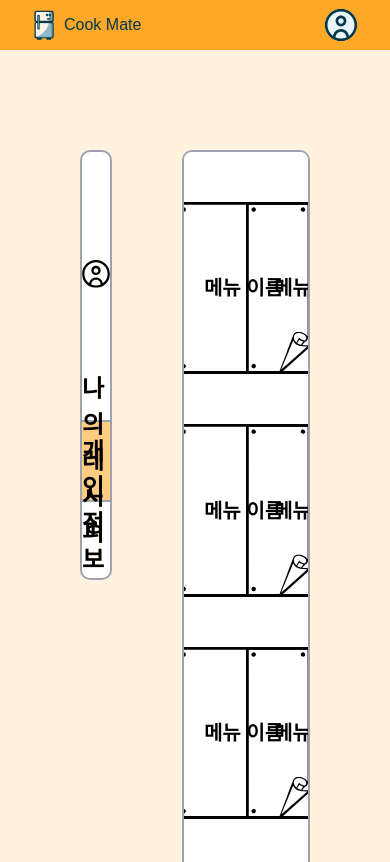
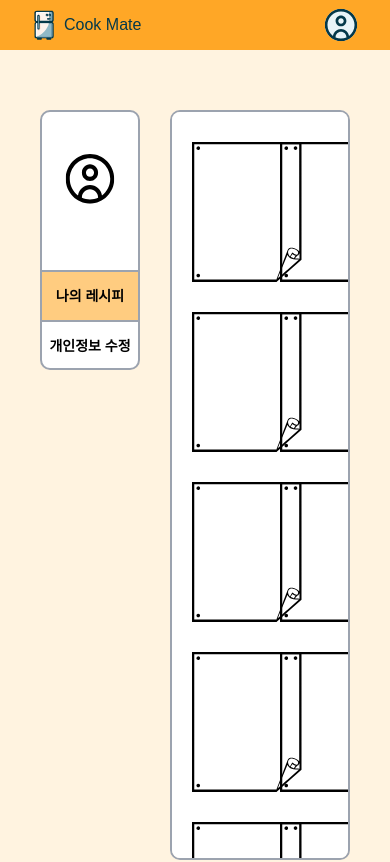
Before and after one commit to CookMate-AI/frontend, a Next.js app: page /mypage in a window 390 px wide. Shown: the top 862 px of the page. Built offline with nearby package versions, Linux system fonts and the light colour scheme; a web font is replaced by a local one.

Commit message:
fix : mypage 반응형 수정 진행 중

```diff
--- a/src/components/Mypage/MyRecipes/index.tsx
+++ b/src/components/Mypage/MyRecipes/index.tsx
@@ -1,10 +1,10 @@
-import Recipe from '../Recipe';
+import Recipe from '@/components/common/Recipe';
 
 export default function MyRecipes() {
   return (
-    <div className="flex flex-col items-center justify-center gap-30 px-60 py-50">
+    <div className="flex w-full flex-col items-center justify-center gap-20 px-20 py-30 lg:gap-30 lg:px-60 lg:py-50">
       {/* <h1 className="fixed text-36 font-bold top-230">나의 레시피</h1> */}
-      <div className="grid grid-cols-3 gap-x-70 gap-y-50">
+      <div className="grid grid-cols-2 gap-x-40 gap-y-30 lg:grid-cols-3 lg:gap-x-70 lg:gap-y-50">
         <Recipe />
         <Recipe />
         <Recipe />
--- a/src/components/common/Recipe/index.tsx
+++ b/src/components/common/Recipe/index.tsx
@@ -28,9 +28,11 @@ export default function Recipe({ foodName, index }: RecipeProps) {
 
   return (
     <>
-      <div className="relative w-135 cursor-pointer active:animate-press" onClick={handleClick}>
-        <Image src={'/icons/ic-recipe.svg'} alt="recipe" width={135} height={175} />
-        <p className="absolute left-1/2 top-1/2 w-full -translate-x-1/2 -translate-y-1/2 break-words px-10 text-center text-20 font-bold">
+      <div className="relative cursor-pointer active:animate-press" onClick={handleClick}>
+        <div className="relative h-140 w-110 lg:h-175 lg:w-135">
+          <Image src={'/icons/ic-recipe.svg'} alt="recipe" fill className='object-contain' />
+        </div>
+        <p className="absolute left-1/2 top-1/2 w-full -translate-x-1/2 -translate-y-1/2 break-words px-10 text-center text-16 font-bold lg:text-20">
           {foodName}
         </p>
       </div>
--- a/src/pages/mypage/index.tsx
+++ b/src/pages/mypage/index.tsx
@@ -9,14 +9,16 @@ export default function Mypage() {
   const { nickname } = useNicknameStore();
 
   return (
-    <div className="flex gap-70 px-80 py-100">
-      <div className="h-430 w-230 overflow-hidden rounded-10 border-2 border-gray-400 bg-white">
-        <div className="flex h-270 w-full flex-col items-center justify-center gap-24 border-b-2 border-gray-400">
-          <Image src={'/icons/ic-profile-black.svg'} alt="profile" width={85} height={85} />
-          <p className="text-20 font-bold">{nickname}</p>
+    <div className="flex gap-30 px-40 py-60 lg:gap-70 lg:px-80 lg:py-100">
+      <div className="h-260 min-w-100 overflow-hidden rounded-10 border-2 border-gray-400 bg-white lg:h-430 w-230">
+        <div className="flex h-160 w-full flex-col items-center justify-center gap-24 border-b-2 border-gray-400 lg:h-270">
+          <div className="relative h-50 w-50 lg:h-85 lg:w-85">
+            <Image src={'/icons/ic-profile-black.svg'} alt="profile" fill />
+          </div>
+          <p className="text-16 font-bold lg:text-20">{nickname}</p>
         </div>
         <div
-          className={`flex h-80 w-full cursor-pointer items-center justify-center border-b-2 border-gray-400 text-24 font-bold hover:bg-orange-200 ${
+          className={`flex h-50 w-full cursor-pointer items-center justify-center border-b-2 border-gray-400 text-14 font-bold hover:bg-orange-200 lg:h-80 lg:text-24 ${
             activeTab === 'recipes' ? 'bg-orange-200' : ''
           }`}
           onClick={() => setActiveTab('recipes')}
@@ -24,7 +26,7 @@ export default function Mypage() {
           나의 레시피
         </div>
         <div
-          className={`flex h-80 w-full cursor-pointer items-center justify-center rounded-b-10 text-24 font-bold hover:bg-orange-200 ${
+          className={`flex h-50 w-full cursor-pointer items-center justify-center rounded-b-10 pb-2 text-14 font-bold hover:bg-orange-200 lg:h-80 lg:text-24 ${
             activeTab === 'profile' ? 'bg-orange-200' : ''
           }`}
           onClick={() => setActiveTab('profile')}
@@ -32,7 +34,7 @@ export default function Mypage() {
           개인정보 수정
         </div>
       </div>
-      <div className="h-850 w-1000 overflow-y-auto rounded-10 border-2 border-gray-400 bg-white scrollbar-hide">
+      <div className="h-750 min-w-550 w-1000 overflow-y-auto rounded-10 border-2 border-gray-400 bg-white scrollbar-hide lg:h-850">
         {activeTab === 'recipes' ? <MyRecipes /> : <EditProfile />}
       </div>
     </div>
```
